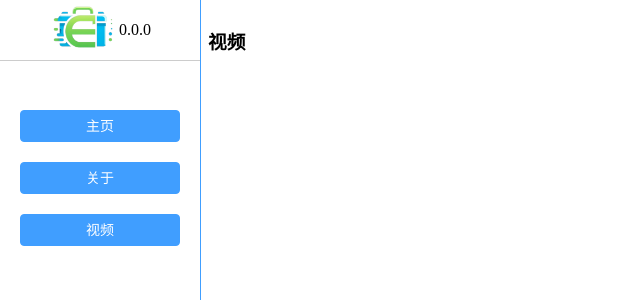
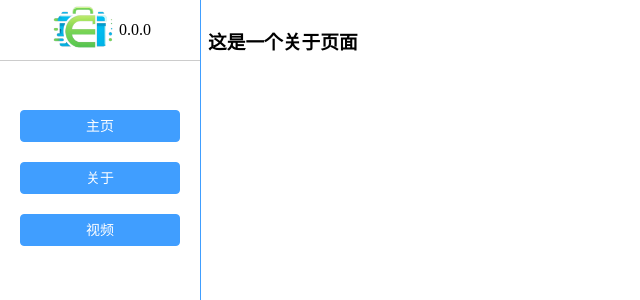
Before and after one commit to xiaoye6688/eleTools, a Vue app: page /#/about in a window 1280 px wide. Before the commit this address led to /#/Video. Shown: the top 300 px of the page, without its empty margins (0-640 px from the left). Built offline with nearby package versions, Linux system fonts and the light colour scheme.

Commit message:
添加logo托盘图标

```diff
--- a/src/views/About.vue
+++ b/src/views/About.vue
@@ -1,6 +1,6 @@
 <!-- 关于 -->
 <template>
   <div class="about">
-    <h1>这是一个关于页面</h1>
+    <h3>这是一个关于页面</h3>
   </div>
 </template>
```
Also changed, not shown: 1 other file (tests, documents, lock files or other folders).
